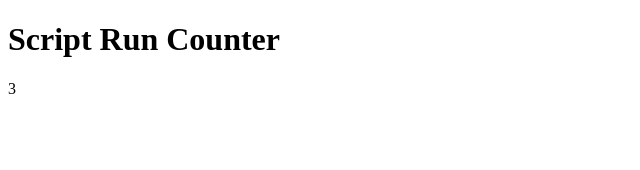
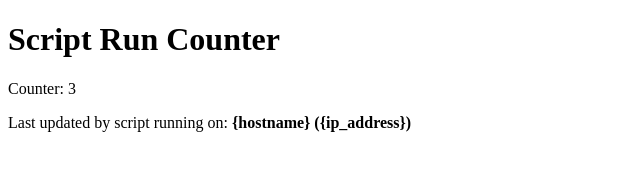
Before and after one commit to randumduck/script-counter, a plain HTML site: page index.html in a window 1280 px wide. Shown: the whole page, without its empty margins (0-640 px from the left). Drawn offline with Linux system fonts and the light colour scheme.

Commit message:
Update index.html

```diff
--- a/index.html
+++ b/index.html
@@ -6,7 +6,8 @@
 </head>
 <body>
     <h1>Script Run Counter</h1>
-    <p id="counter">Loading...</p>
+    <p>Counter: <span id="counter">Loading...</span></p>
+    <p>Last updated by script running on: <strong>{hostname} ({ip_address})</strong></p>
 
     <script>
         fetch('https://raw.githubusercontent.com/randumduck/script-counter/main/counter.txt')
```
